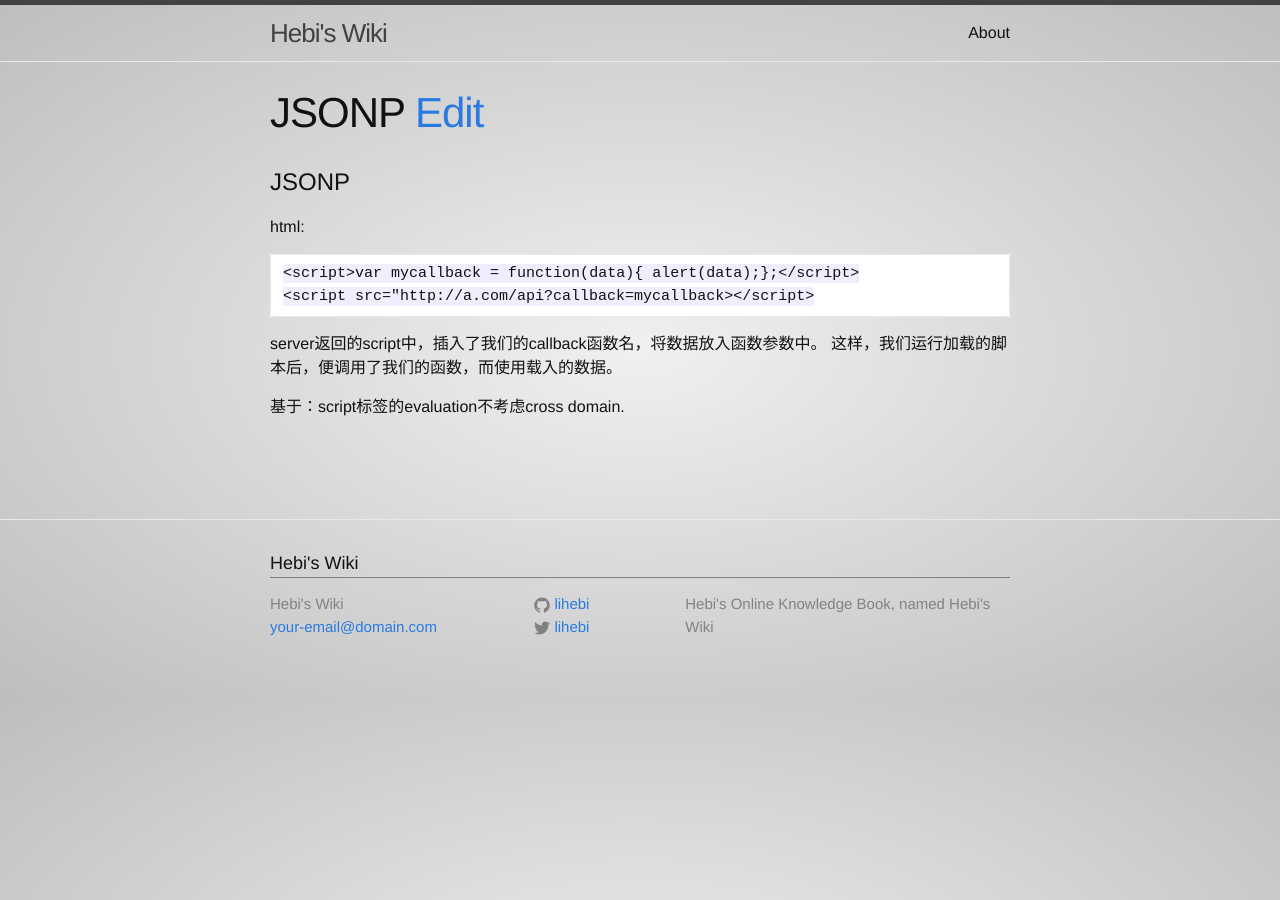
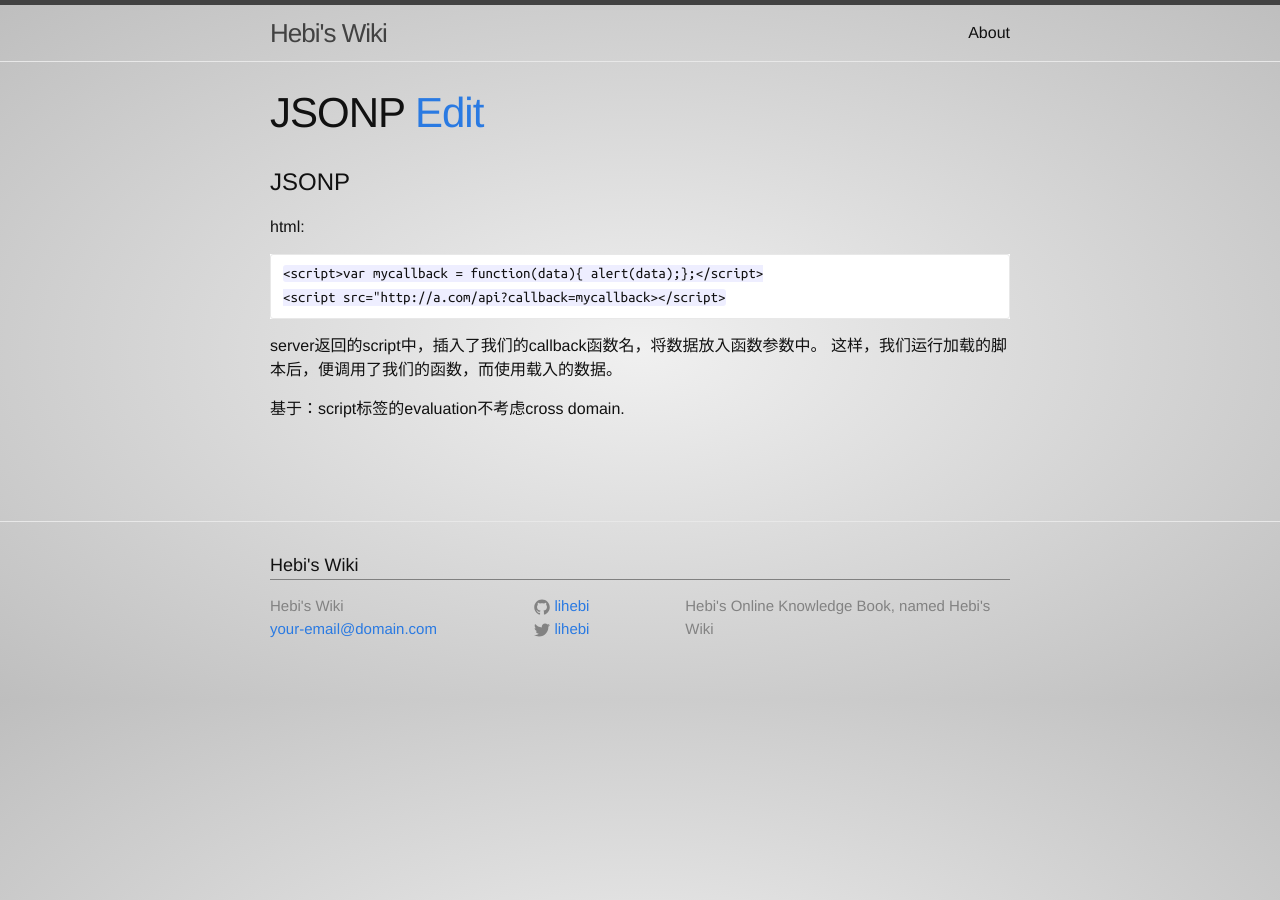
Before and after one commit to lihebi/wiki-old, a Jekyll site: the page built from _wiki/web/jsonp.md, in a window 1280 px wide. Built offline with Jekyll 4.4.1, drawn with Linux system fonts in a browser that asks for light colours; nearby versions of some CDN libraries; Markdown is read by kramdown in place of the engine named in the settings; a style sheet for code colours, icons or effects is not loaded.

Commit message:
use Ubuntu Mono

```diff
--- a/_includes/head.html
+++ b/_includes/head.html
@@ -11,4 +11,5 @@
   <link rel="stylesheet" href="{{ "/css/main.css" | prepend: site.baseurl }}">
   <link rel="canonical" href="{{ page.url | replace:'index.html','' | prepend: site.baseurl | prepend: site.url }}">
   <link rel="alternate" type="application/atom+xml" title="{{ site.title }}" href="{{ "/feed.xml" | prepend: site.baseurl | prepend: site.url }}" />
+  <link href='http://fonts.googleapis.com/css?family=Ubuntu+Mono' rel='stylesheet' type='text/css'>
 </head>
--- a/css/main.scss
+++ b/css/main.scss
@@ -92,6 +92,10 @@
   }
 }
 
+code {
+  font-family: 'Ubuntu Mono';
+}
+
 .katex-src {
   display: none;
 }
```
